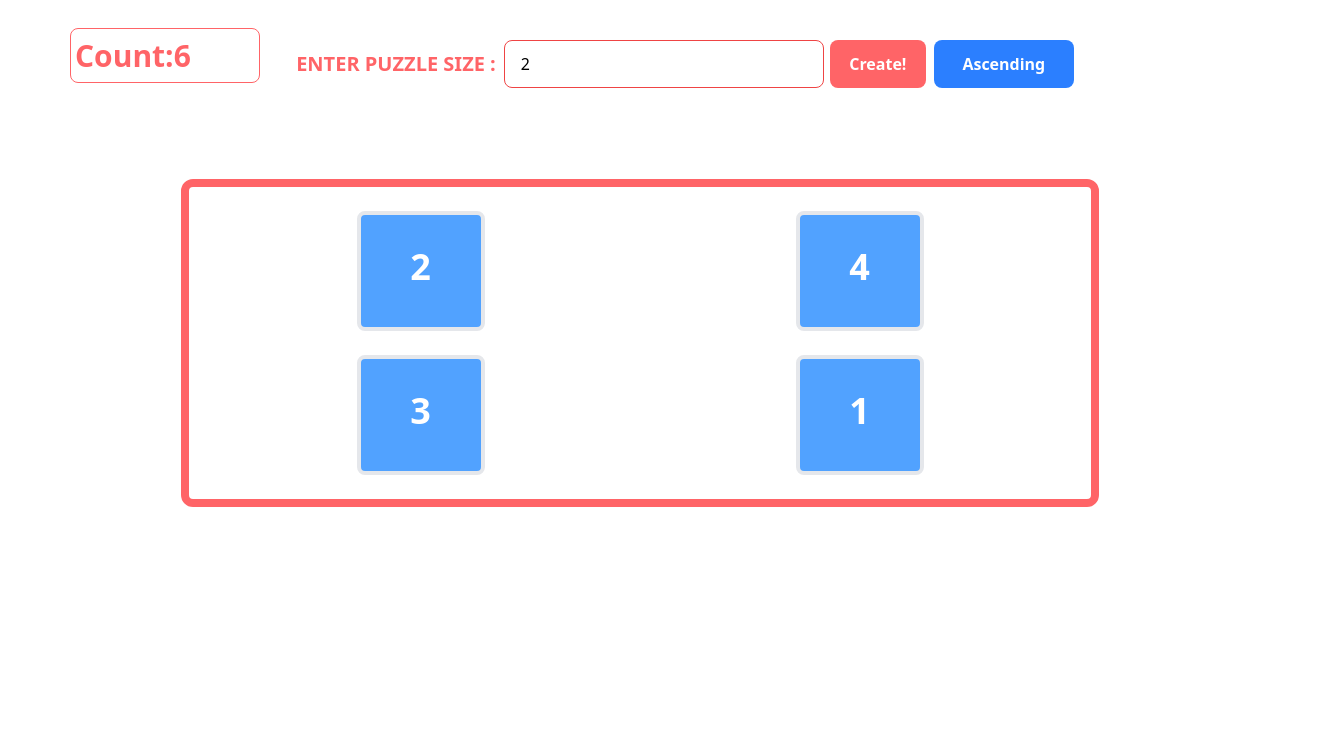
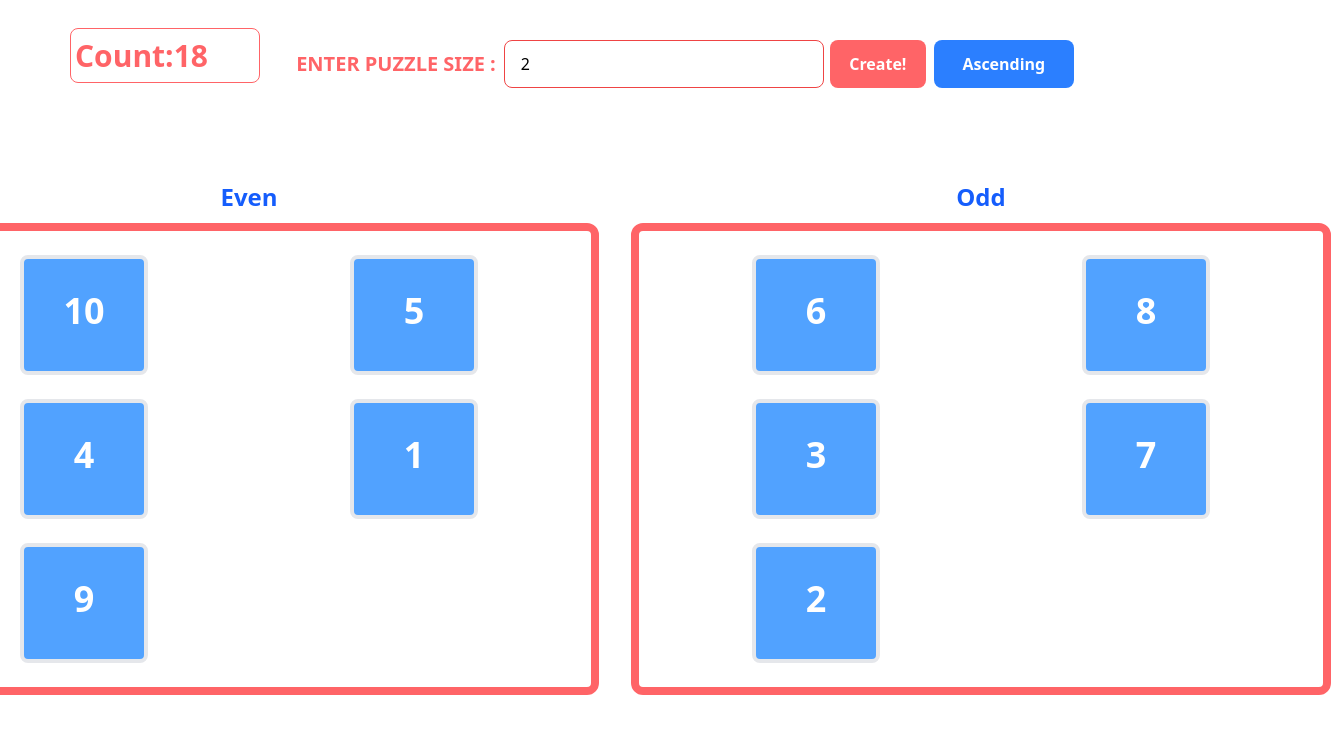
Before and after one commit to MhmdShafi/puzzle-app-ten, a React (Vite) app: page / in a window 1280 px wide. Both pictures are taken after a click on the button "Create!". Shown: the top 734 px of the page, 1331 px wide, since content can reach past the window. Built offline with nearby package versions, Linux system fonts and the light colour scheme.

Commit message:
Make two container with even and odd

```diff
--- a/src/App.jsx
+++ b/src/App.jsx
@@ -29,7 +29,7 @@
 const handleGenerate = (e) => {
   e.preventDefault();
   const size = parseInt(inputSize);
-  const totalBlocks = size * size;
+  const totalBlocks = 10;
 
   setPuzzleSize(size);
   setTimerSec(totalBlocks * 2);
@@ -48,7 +48,7 @@
     numbers = Array.from({ length: totalBlocks }, (_, i) => i + 1);
   }
 
-  // Shuffle the numbers
+  // Shuffle
   for (let i = numbers.length - 1; i > 0; i--) {
     const j = Math.floor(Math.random() * (i + 1));
     [numbers[i], numbers[j]] = [numbers[j], numbers[i]];
@@ -58,20 +58,43 @@
 };
 
 
+// const isSolved = (arr) => {
+//   switch (sortOrder) {
+//     case 'asc':
+//       return arr.every((val, idx) => val === idx + 1);
+//     case 'desc':
+//       return arr.every((val, idx) => val === arr.length - idx);
+//     case 'even':
+//       return arr.every((val, idx) => val === (idx + 1) * 2);
+//     case 'odd':
+//       return arr.every((val, idx) => val === idx * 2 + 1);
+//     default:
+//       return false;
+//   }
+// };
+
+
+const isSorted = (arr, direction) => {
+  return arr.every((val, i, a) => {
+    if (i === 0) return true;
+    return direction === 'asc' ? a[i - 1] <= val : a[i - 1] >= val;
+  });
+};
+
 const isSolved = (arr) => {
-  switch (sortOrder) {
-    case 'asc':
-      return arr.every((val, idx) => val === idx + 1);
-    case 'desc':
-      return arr.every((val, idx) => val === arr.length - idx);
-    case 'even':
-      return arr.every((val, idx) => val === (idx + 1) * 2);
-    case 'odd':
-      return arr.every((val, idx) => val === idx * 2 + 1);
-    default:
-      return false;
-  }
+  const half = Math.ceil(arr.length / 2);
+  const leftHalf = arr.slice(0, half);
+  const rightHalf = arr.slice(half);
+
+  // Split even and odd from each side
+  const leftAllEven = leftHalf.every(val => val % 2 === 0);
+  const rightAllOdd = rightHalf.every(val => val % 2 === 1);
+
+  if (!leftAllEven || !rightAllOdd) return false;
+
+  return isSorted(leftHalf, sortOrder) && isSorted(rightHalf, sortOrder);
 };
+
 
   const handleDragStart = (index) => setDragIndex(index);
 
--- a/src/components/ItemContainer.jsx
+++ b/src/components/ItemContainer.jsx
@@ -1,16 +1,32 @@
-import React from 'react'
 
-const ItemContainer = ({puzzleData,puzzleSize,handleDragOver,handleDragStart,handleDrop}) => {
+import React from 'react';
+
+const ItemContainer = ({
+  puzzleData,
+  puzzleSize,
+  handleDragOver,
+  handleDragStart,
+  handleDrop,
+}) => {
+  if (puzzleData.length === 0) return null;
+
+  const half = Math.ceil(puzzleData.length / 2);
+  const evenData = puzzleData.slice(0, half);
+  const oddData = puzzleData.slice(half);
+
   return (
-    <>
-     {puzzleData.length > 0 && (
+    <div className="flex flex-col items-center w-full gap-8">
+      <div className="flex justify-center w-full gap-8">
+        {/* Even Grid */}
+        <div className="flex flex-col items-center -ml-[50px]">
+          <h2 className="text-[24px] font-bold text-blue-600 mb-2">Even</h2>
           <div
-          className="grid p-[24px] justify-items-center gap-[24px] max-w-[75%] mx-auto w-full border-solid border-[8px] min-h-[300px] rounded-[12px] border-red-400"
+            className="grid p-[24px] justify-items-center gap-[24px] border-solid border-[8px] rounded-[12px] w-[700px] border-red-400"
             style={{ gridTemplateColumns: `repeat(${puzzleSize}, 1fr)` }}
           >
-          {puzzleData.map((num, index) => (
+            {evenData.map((num, index) => (
               <div
-              key={index}
+                key={`even-${index}`}
                 draggable
                 onDragStart={() => handleDragStart(index)}
                 onDragOver={handleDragOver}
@@ -21,9 +37,32 @@
               </div>
             ))}
           </div>
-      )}
-      </>
-  )
-}
+        </div>
 
-export default ItemContainer
+        {/* Odd Grid */}
+        <div className="flex flex-col items-center">
+          <h2 className="text-[24px] font-bold text-blue-600 mb-2">Odd</h2>
+          <div
+            className="grid p-[24px] justify-items-center gap-[24px] border-solid border-[8px] w-[700px] rounded-[12px] border-red-400"
+            style={{ gridTemplateColumns: `repeat(${puzzleSize}, 1fr)` }}
+          >
+            {oddData.map((num, index) => (
+              <div
+                key={`odd-${index}`}
+                draggable
+                onDragStart={() => handleDragStart(index + half)}
+                onDragOver={handleDragOver}
+                onDrop={() => handleDrop(index + half)}
+                className="text-white hover:cursor-move hover:border-red-400 rounded-[8px] hover:bg-blue-400/70 font-semibold min-h-[120px] text-center border-[4px] border-solid border-[#e5e7eb] max-w-[128px] bg-blue-400 w-full text-[36px]"
+              >
+                <p className="mt-[25px]">{num}</p>
+              </div>
+            ))}
+          </div>
+        </div>
+      </div>
+    </div>
+  );
+};
+
+export default ItemContainer;
```
Lines whose indentation alone changed are shown as unchanged.
